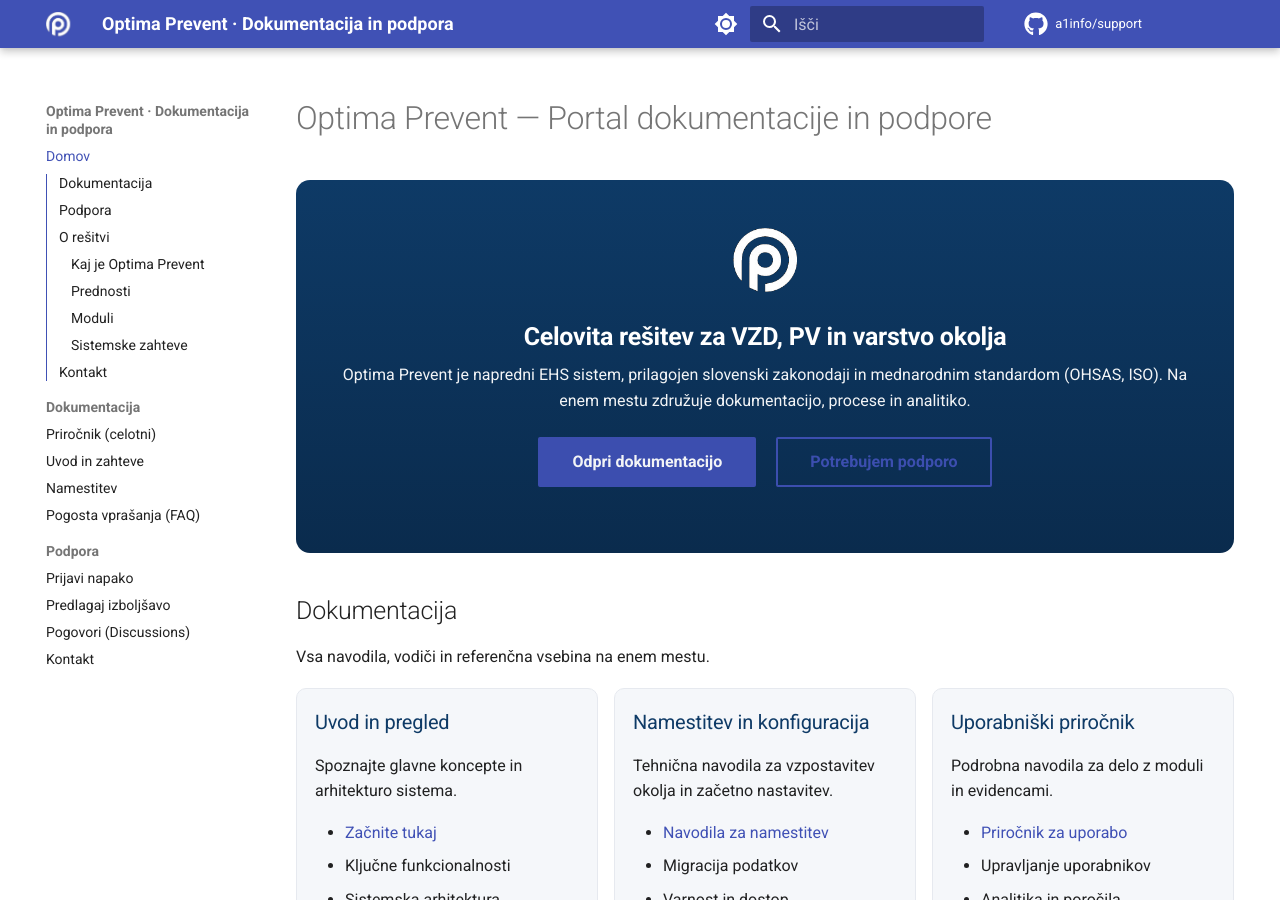
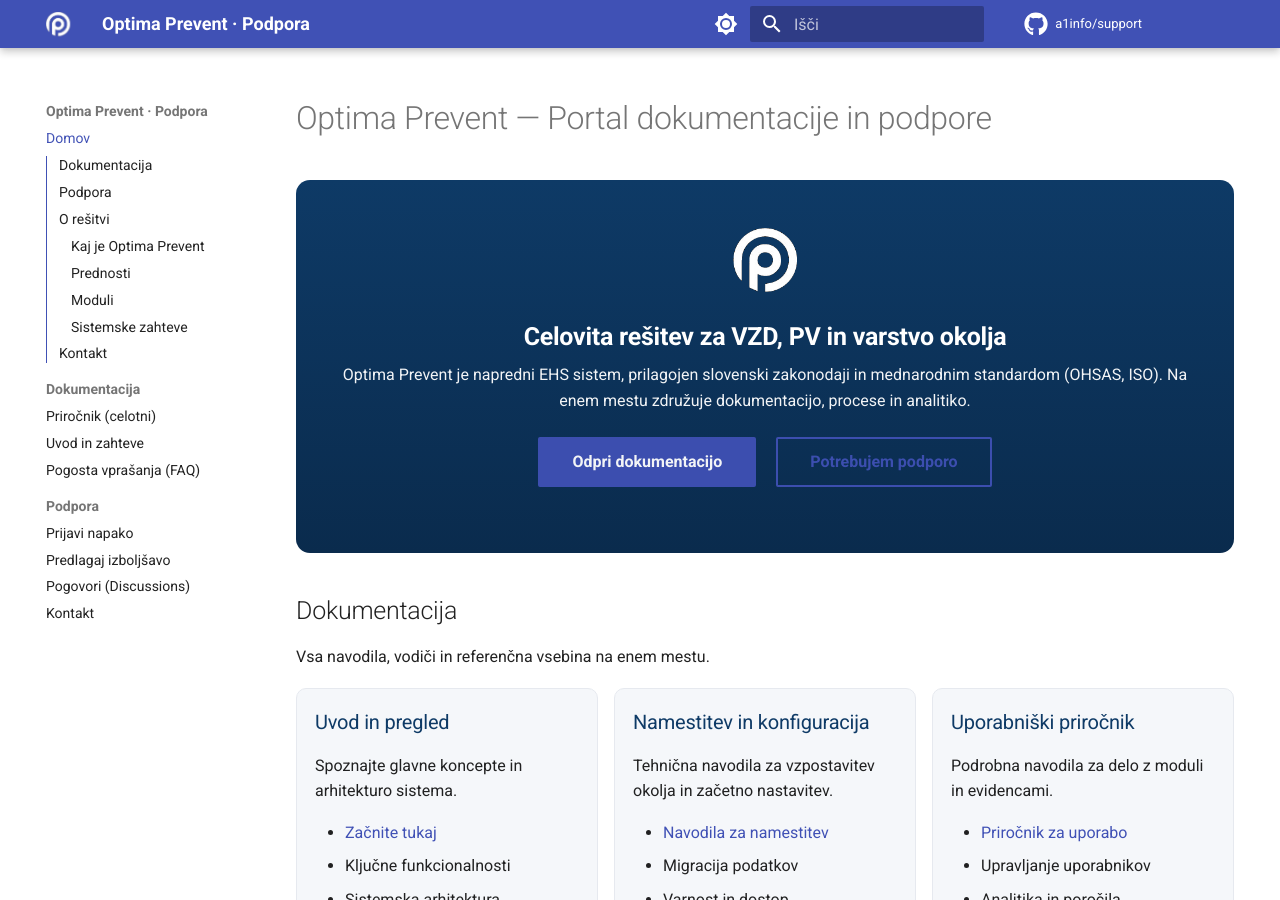
Before and after one commit to a1info/support, an MkDocs documentation site: the page built from docs/index.md, in a window 1280 px wide and 900 px high. Built offline with MkDocs 1.6.1 and Material for MkDocs 9.7.7, drawn with Linux system fonts in a browser that asks for light colours; comment, search, counter and statistics services are not loaded.

Commit message:
Update site name and remove installation link

```diff
--- a/mkdocs.yml
+++ b/mkdocs.yml
@@ -1,4 +1,4 @@
-site_name: Optima Prevent · Dokumentacija in podpora
+site_name: Optima Prevent · Podpora
 site_url: https://support.optima-prevent.eu
 site_author: A1 Informatika d.o.o.
 site_description: Dokumentacija in podpora za programsko opremo Optima Prevent (VZD, PV, EHS)
@@ -58,7 +58,6 @@
   - Dokumentacija:
     - Priročnik (celotni): manual-sl.md
     - Uvod in zahteve: manual/introduction.md
-    - Namestitev: manual/installation.md
     - Pogosta vprašanja (FAQ): manual/faq.md
   - Podpora:
     - Prijavi napako: https://github.com/a1info/support/issues/new?template=bug_report.yml
```
